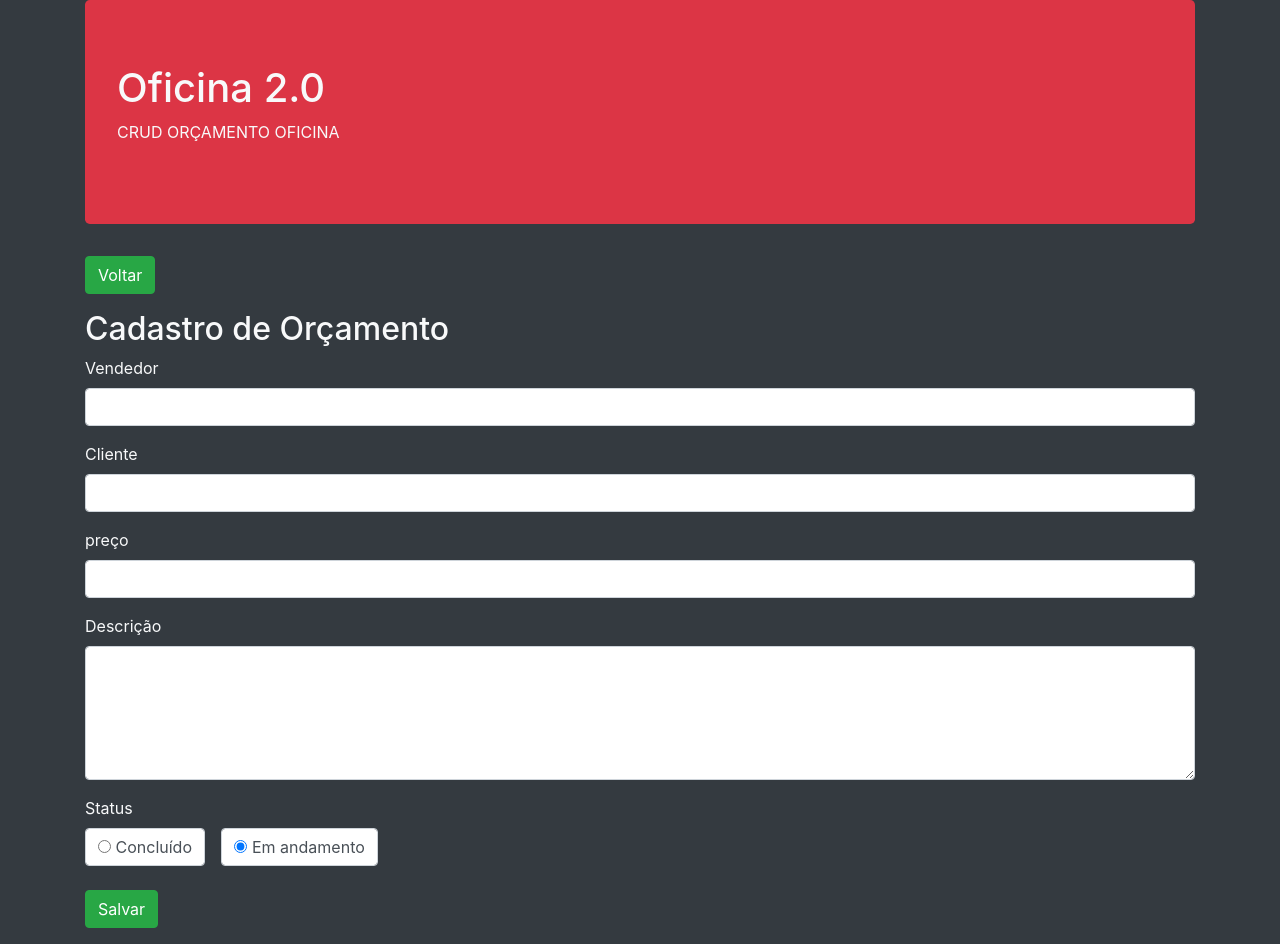
After one commit to rafaelbucard/oficina2.0, a PHP site: page /create.php in a window 1280 px wide. The commit adds this page. Run offline with PHP 8.4, Linux system fonts and the light colour scheme.

Commit message:
created form/ $_POST / frontend

```diff
--- /dev/null
+++ b/create.php
@@ -0,0 +1,11 @@
+<?php
+require __DIR__. '/vendor/autoload.php';
+
+//validando formulário POST
+if(isset($_POST['vendedor'],$_POST['cliente'],$_POST['price'],$_POST['descricao'],$_POST['ativo'])){
+    die("cadastro ");
+}
+
+include __DIR__. '/includes/header.php';
+include __DIR__. '/includes/form.php';
+include __DIR__. '/includes/footer.php';
--- /dev/null
+++ b/includes/form.php
@@ -0,0 +1,44 @@
+<main>
+    <section>
+        <a href="index.php">
+            <button class="btn btn-success">Voltar</button>
+        </a>
+    </section>
+    <h2 class="mt-3">Cadastro de Orçamento </h2>
+        <form method="post">
+            <div class="form-group">
+                <label>Vendedor</label>
+                <input type="text" class="form-control" name="vendedor">
+            </div>
+            <div class="form-group">
+                <label>Cliente</label>
+                <input type="text" class="form-control" name="cliente">
+            </div>
+            <div class="form-group">
+                <label>preço</label>
+                <input type="number" class="form-control" name="price">
+            </div>
+            <div class="form-group">
+                <label>Descrição</label>
+                <textarea class="form-control" name="descricao" rows="5"></textarea>
+            </div>
+            <div class="form-group">
+                <label>Status</label>
+                <div>
+                    <div class="form-check form-check-inline">
+                        <label class="form-control">
+                            <input type="radio" name="ativo" value="s"> Concluído
+                        </label>
+                    </div>
+                    <div class="form-check form-check-inline">
+                        <label class="form-control">
+                            <input type="radio" name="ativo" value="n" checked> Em andamento
+                        </label>
+                    </div>
+                </div>
+            </div>
+            <div class="form-group">
+                <button type="submit" class="btn btn-success">Salvar</button>
+            </div>
+        </form>
+</main>
--- a/index.php
+++ b/index.php
@@ -1,3 +1,5 @@
 <?php
+require __DIR__. '/vendor/autoload.php';
 include __DIR__. '/includes/header.php';
+include __DIR__. '/includes/list.php';
 include __DIR__. '/includes/footer.php';
```
Also changed, not shown: includes/list.php (added, +7 -0 lines).
